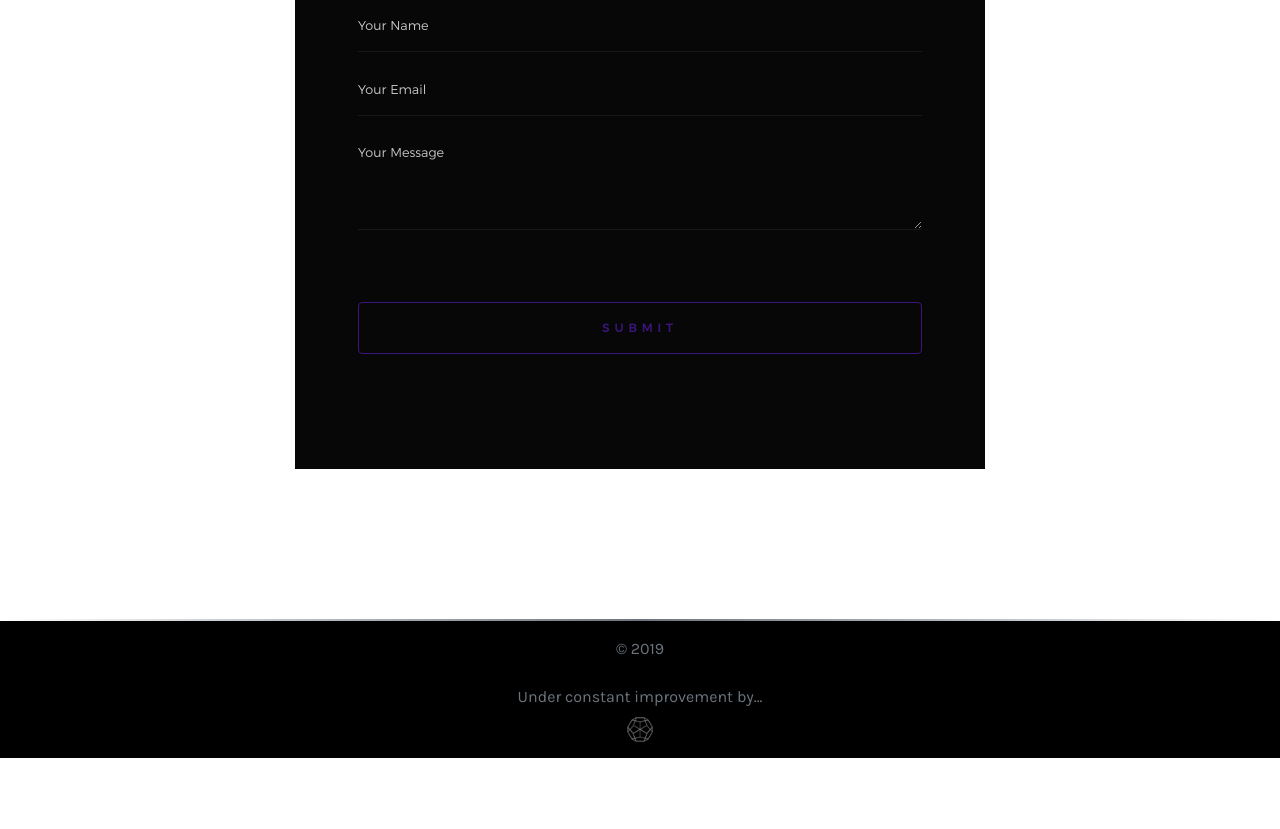
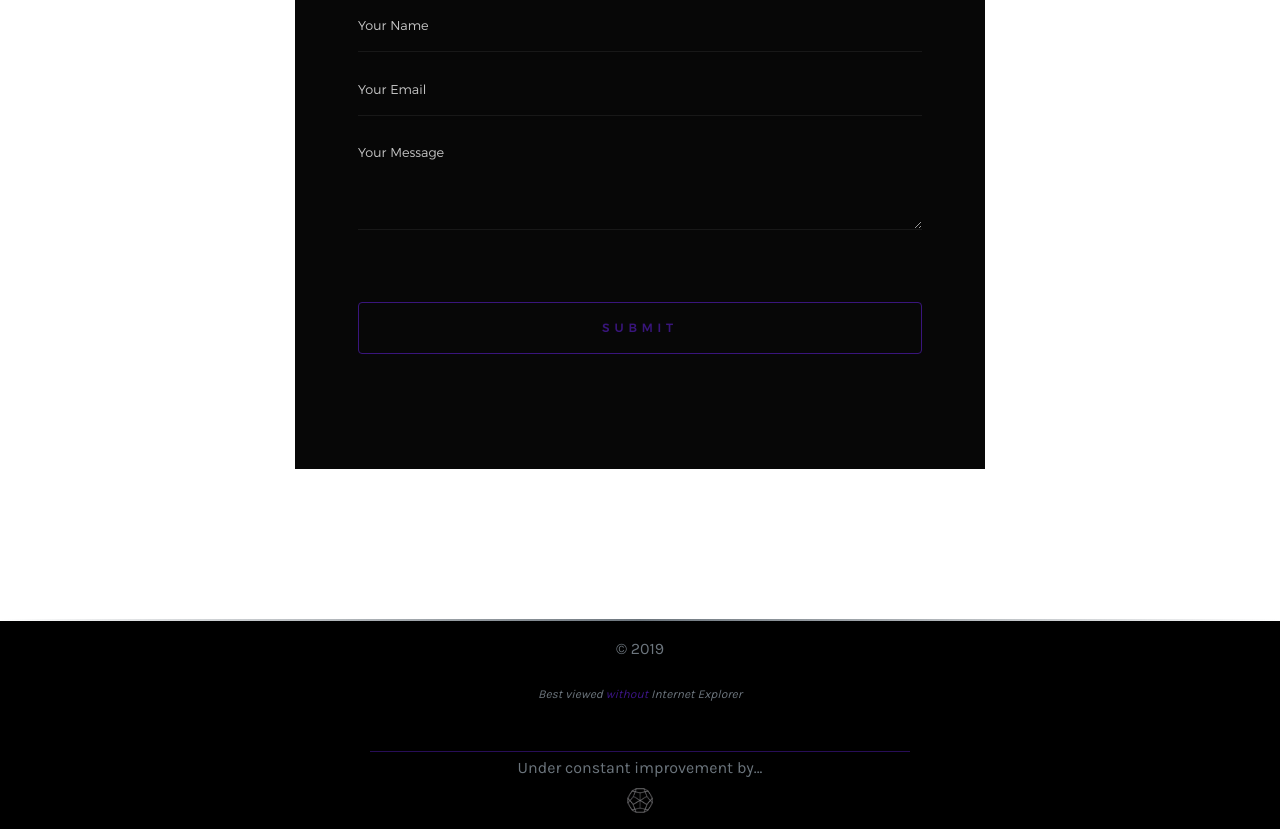
Before and after one commit to herschel-labs/portfolio2, a plain HTML site: page index.html in a window 1280 px wide. Shown: the part 3559-4388 px from the top of the page. Before the commit the page ends 4317 px from the top, so only its background shows below. Drawn offline with nearby package versions, Linux system fonts and the light colour scheme; a web font is replaced by a local one.

Commit message:
Update index.html

```diff
--- a/index.html
+++ b/index.html
@@ -380,7 +380,9 @@
                     <div class="row mx-auto">
                         <div class="col-sm-12 text-center mt-3">
                             <p class="text-muted">&copy; <span id="year"></span></p>
-                            <p class="text-muted mt-4 mb-0">Under constant improvement by...</p>
+                            <p class="text-muted mt-4 mb-0 disclaimer">Best viewed <a href="https://www.mozilla.org/en-US/firefox/new/">without</a> Internet Explorer</p>
+                            <hr class="hr-footer mt-5 mb-1">
+                            <p class="text-muted mb-0">Under constant improvement by...</p>
                             <a href="https://herschel-labs.github.io/portfolio" title="Herschel Labs"><img src="img/ico-gray.png" class="ico-grey mb-3 mt-2" alt="Herschel Labs"></a>
                         </div>
                     </div>
```
